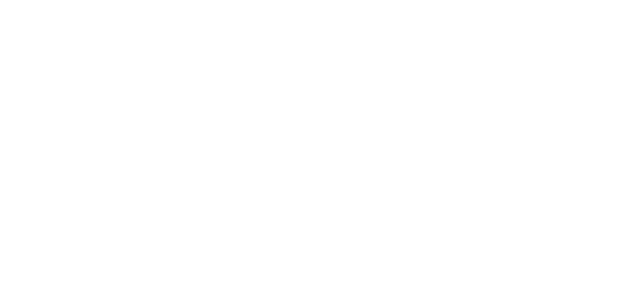
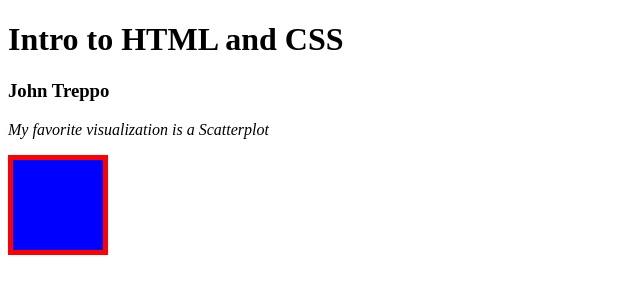
Before and after one commit to DS4200-S22/ic-04-johntreppo, a plain HTML site: page index.html in a window 1280 px wide. Shown: the whole page, without its empty margins (0-640 px from the left). Drawn offline with Linux system fonts and the light colour scheme.

Commit message:
did some html

```diff
--- a/index.html
+++ b/index.html
@@ -1,14 +1,23 @@
 <!DOCTYPE html>
 <html>
-
 <head>
-    <meta charset=utf-8/>
+<title>ic-04</title>
 </head>
 
 
 <body>
+<h1>Intro to HTML and CSS</h1>
+<h3>John Treppo</h3>
 
+<div id="div1" class"container">
+  <p><i>My favorite visualization is a Scatterplot</i></p>
+</div>
+
+<div id="div2" class="container">
+    <svg width="100" height="100">
+        <rect width="100" height="100" style="fill:blue;stroke-width:10;stroke:red" />
+    </svg>
+</div>
 
 </body>
-
 </html>
```
